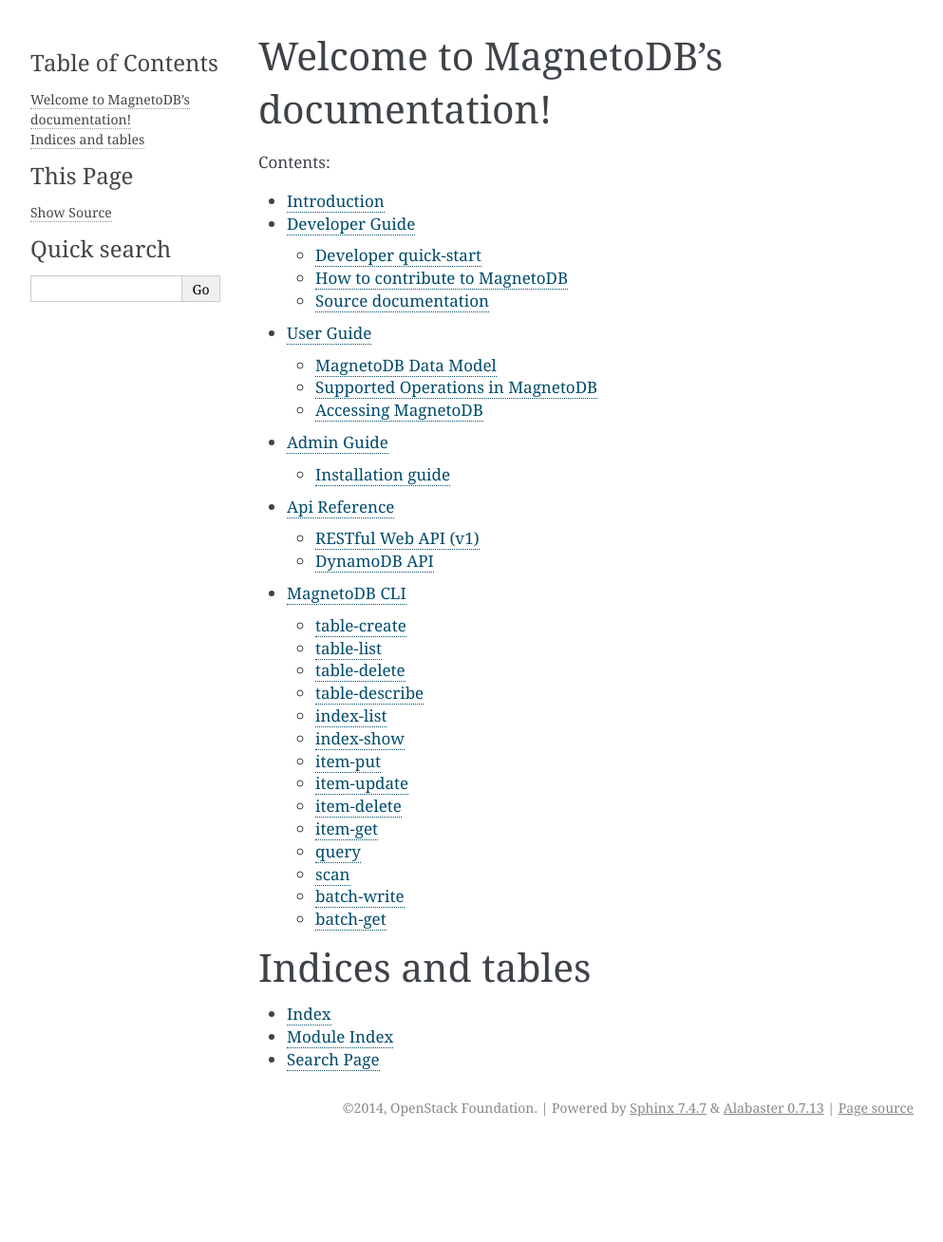
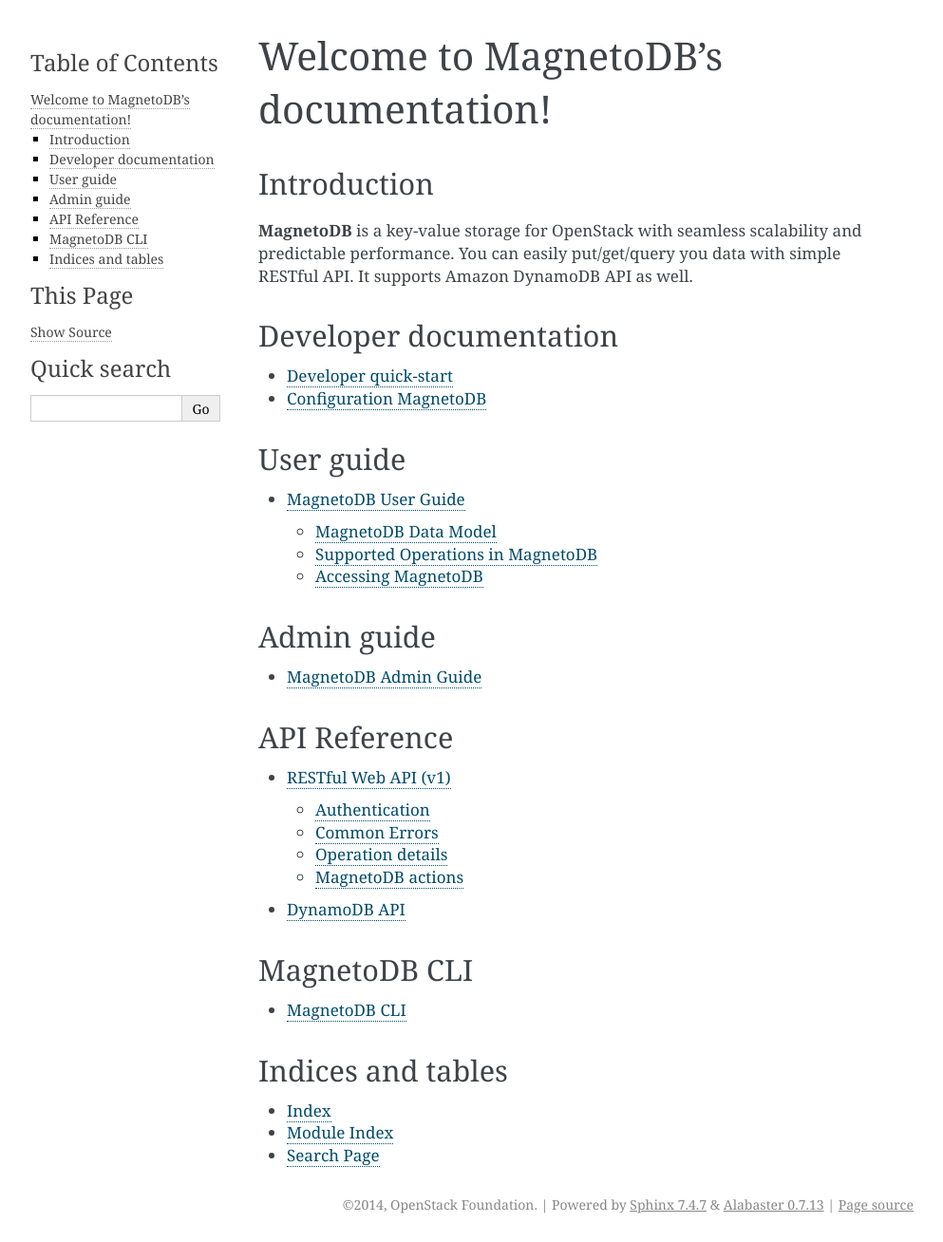
Before and after one commit to openstack-archive/magnetodb, a Sphinx documentation site: the page built from doc/source/index.rst, in a window 1280 px wide. Shown: the whole page at 95% size, without its empty margins (148-1141 px from the left). Built offline with Sphinx 7.4.7, drawn with Linux system fonts in a browser that asks for light colours; the version number is read from the project's files by our own code; before the commit the page ends 1206 px from its top, so only the background shows below that.

Commit message:
(WIP) Documentation in progress
Change-Id: Ibfd83e9ae1e9bd3b9f7f14d47d5361e462caaeae

```diff
--- a/doc/source/admin_guide.rst
+++ b/doc/source/admin_guide.rst
@@ -1,6 +1,6 @@
-===========
-Admin Guide
-===========
+=====================
+MagnetoDB Admin Guide
+=====================
 
 ------------------
 Installation guide
--- /dev/null
+++ b/doc/source/dynamodb_api.rst
@@ -0,0 +1,5 @@
+============
+DynamoDB API
+============
+
+TBD
--- a/doc/source/index.rst
+++ b/doc/source/index.rst
@@ -7,24 +7,53 @@
 Welcome to MagnetoDB's documentation!
 =====================================
 
-Contents:
+Introduction
+=============
 
+**MagnetoDB** is a key-value storage for OpenStack with seamless scalability and predictable performance.
+You can easily put/get/query you data with simple RESTful API. It supports Amazon DynamoDB API as well.
+
+
+
+Developer documentation
+=======================
+.. toctree::
+   :maxdepth: 1
+
+   developer_guide.rst
+   configuration.rst
+
+User guide
+==========
 .. toctree::
    :maxdepth: 2
 
-   introduction.rst
+   user_guide.rst
 
-   developer_guide.rst
-
-   user_guide.rst
+Admin guide
+===========
+.. toctree::
+   :maxdepth: 1
 
    admin_guide.rst
 
+API Reference
+=============
+.. toctree::
+   :maxdepth: 2
+
    api_reference.rst
+   dynamodb_api.rst
+
+
+MagnetoDB CLI
+=============
+.. toctree::
+   :maxdepth: 1
 
    cli.rst
 
-==================
+
 Indices and tables
 ==================
 
--- a/doc/source/user_guide.rst
+++ b/doc/source/user_guide.rst
@@ -1,8 +1,6 @@
-==========
-User Guide
-==========
-
-
+====================
+MagnetoDB User Guide
+====================
 
 --------------------
 MagnetoDB Data Model
```
Also changed, not shown: doc/source/api_reference.rst (+1 -10 lines), doc/source/configuration.rst (added, +20 -0 lines), doc/source/developer_guide.rst (+2 -7 lines), 1 other file.
